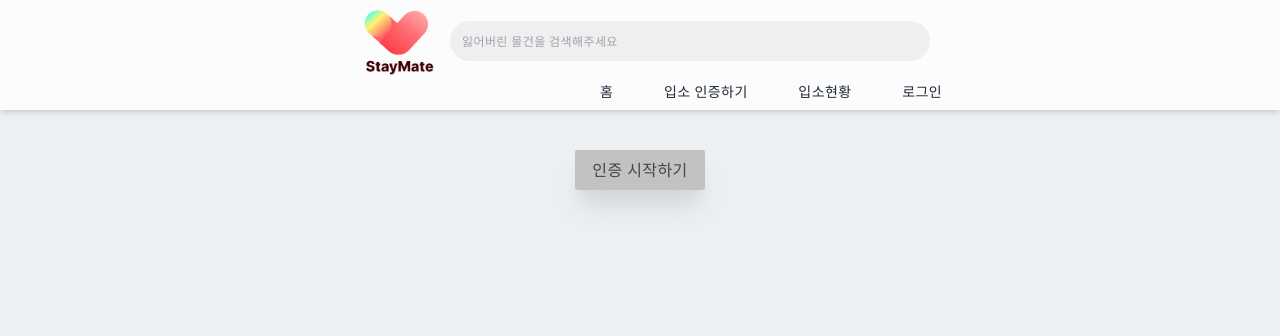
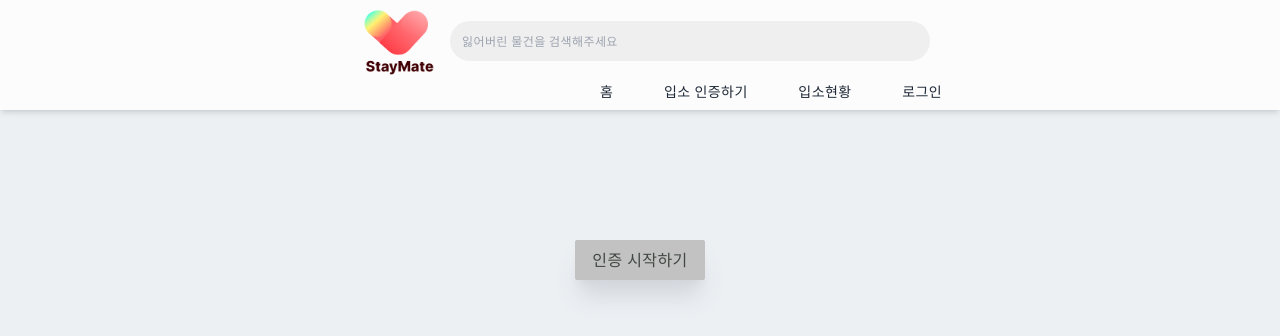
Before and after one commit to Stay-Mate/Stay-mate-client, a Next.js app: page /qrscan in a window 1280 px wide. Shown: the top 336 px of the page. Built offline with nearby package versions, Linux system fonts and the light colour scheme.

Commit message:
FEAT : 인증 후 라우팅

```diff
--- a/components/NavBar/index.tsx
+++ b/components/NavBar/index.tsx
@@ -69,7 +69,7 @@ const NavBar = () => {
           )}
         </ul>
 
-        <div onClick={handleNavBar} className="ml-[360px] pt-10 md:hidden">
+        <div onClick={handleNavBar} className="ml-[100px] pt-10 md:hidden">
           <AiOutlineMenu size={30} />
         </div>
       </div>
@@ -99,7 +99,7 @@ const NavBar = () => {
           </div>
 
           <div className="py-4 flex flex-col">
-            <ul className="ml-4 uppercase text-[35px] py-4">
+            <ul className="ml-4 uppercase text-[28px] py-4">
               <li className="mr-2 hover:text-[#B2A4FF] cursor-pointer mb-4">
                 <Link href="/main">홈</Link>
               </li>
--- a/components/Qrscan/index.tsx
+++ b/components/Qrscan/index.tsx
@@ -17,9 +17,11 @@ export const Qrscan = () => {
     console.log(response.data.message);
 
     if (response.data.message === "fail") {
-      alert("인증 시간이 지났습니다")
+      alert("인증 시간이 지났습니다");
+      router.push("/qrscan");
     } else {
-      alert("인증이 완료되었습니다")
+      alert("인증이 완료되었습니다");
+      router.push("/main")
     }
   };
 
--- a/pages/qrscan.tsx
+++ b/pages/qrscan.tsx
@@ -6,8 +6,10 @@ const qrscan = () => {
   return (
     <>
       <NavBar />
-      <div className="pt-[150px]">
-        <Qrscan />
+      <div className="">
+        <div className="m-auto pt-60">
+          <Qrscan />
+        </div>
       </div>
     </>
   );
```
